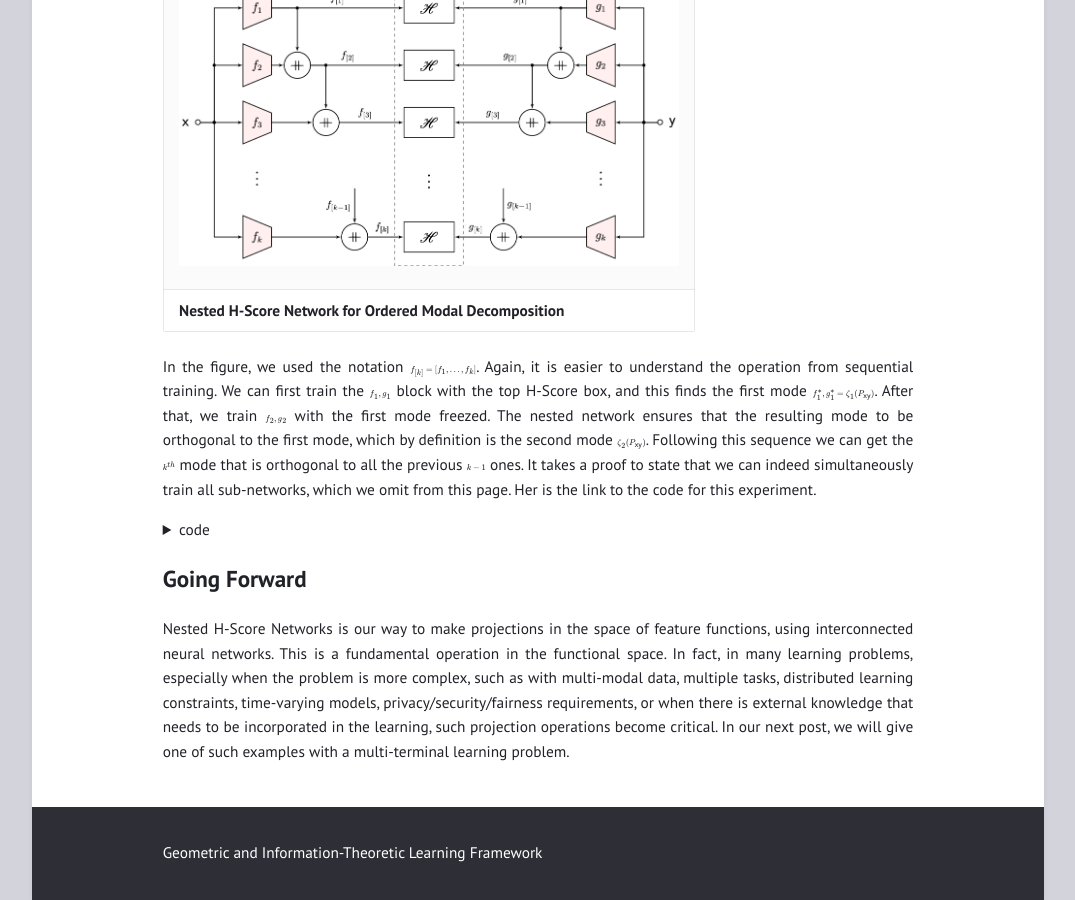
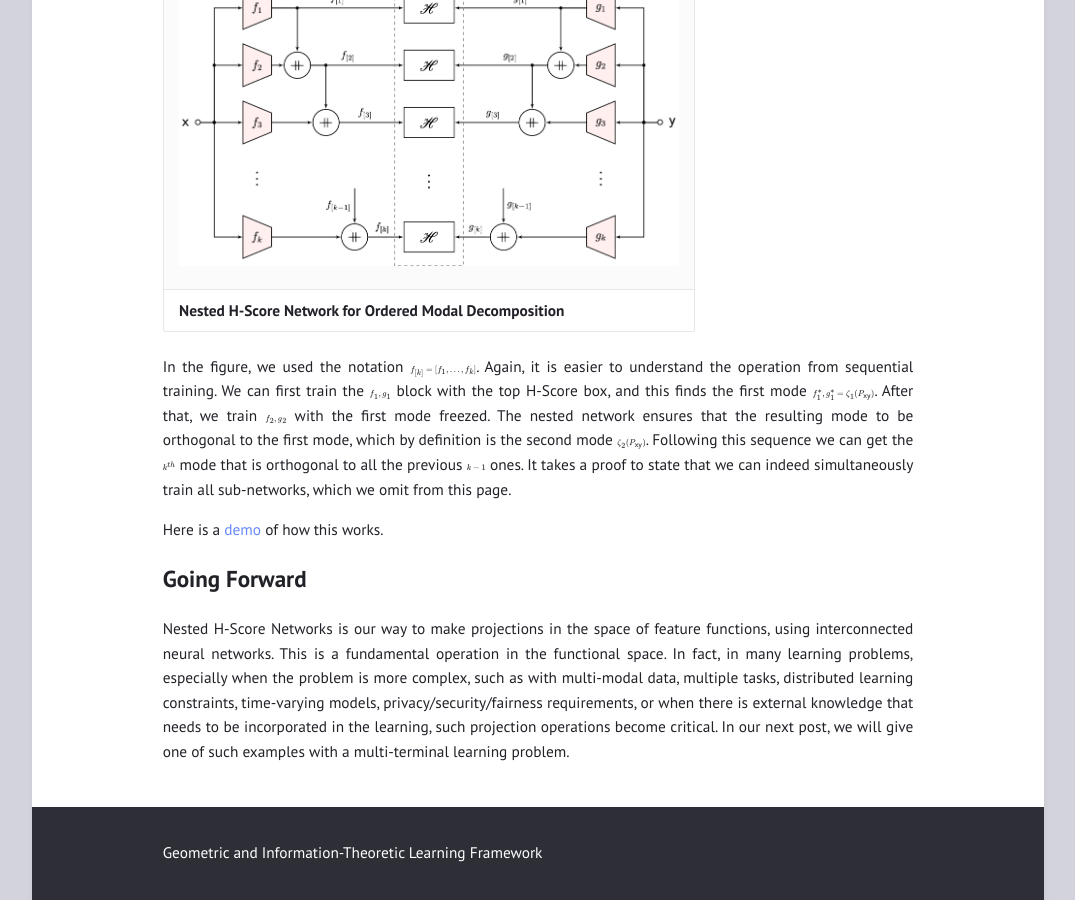
Before and after one commit to gilearning/gilearning.github.io, a Jekyll site: the page built from _posts/2022-09-08-NestedHScore.md, in a window 1280 px wide and 900 px high, scrolled down 4654 px. Shown: the whole window, without its empty margins (102-1177 px from the left). Built offline with Jekyll 4.4.1, drawn with Linux system fonts in a browser that asks for light colours; formulas are drawn with MathJax 3.

Commit message:
add demo for nested

```diff
--- a/_posts/2022-09-08-NestedHScore.md
+++ b/_posts/2022-09-08-NestedHScore.md
@@ -122,11 +122,9 @@ Now the nested H-Score network that would generate orthogonal modes in descendin
 |![test image](/assets/h_nest.png){: width="500" } |
 |<b> Nested H-Score Network for Ordered Modal Decomposition </b>|
 
-In the figure, we used the notation $f_{[k]} = [f_1, \ldots, f_k]$. Again, it is easier to understand the operation from sequential training. We can first train the $f_1, g_1$ block with the top H-Score box, and this finds the first mode $f^\ast_1, g^\ast_1 = \zeta_1(P_{\mathsf {xy}})$. After that, we train $f_2, g_2$ with the first mode freezed. The nested network ensures that the resulting mode to be orthogonal to the first mode, which by definition is the second mode $\zeta_2(P_{\mathsf {xy}})$. Following this sequence we can get the $k^{th}$ mode that is orthogonal to all the previous $k-1$ ones. It takes a proof to state that we can indeed simultaneously train all sub-networks, which we omit from this page. Her is the link to the code for this experiment.
+In the figure, we used the notation $f_{[k]} = [f_1, \ldots, f_k]$. Again, it is easier to understand the operation from sequential training. We can first train the $f_1, g_1$ block with the top H-Score box, and this finds the first mode $f^\ast_1, g^\ast_1 = \zeta_1(P_{\mathsf {xy}})$. After that, we train $f_2, g_2$ with the first mode freezed. The nested network ensures that the resulting mode to be orthogonal to the first mode, which by definition is the second mode $\zeta_2(P_{\mathsf {xy}})$. Following this sequence we can get the $k^{th}$ mode that is orthogonal to all the previous $k-1$ ones. It takes a proof to state that we can indeed simultaneously train all sub-networks, which we omit from this page.
 
-<details>
-<summary>code </summary>
-</details>
+Here is a [demo](https://colab.research.google.com/drive/1C9mdtDZ7GFvyiYxEboemJ3Ed18sUMkVB?usp=sharing) of how this works.
 
 ## Going Forward
 Nested H-Score Networks is our way to make projections in the space of feature functions, using interconnected neural networks. This is a fundamental operation in the functional space. In fact, in many learning problems, especially when the problem is more complex, such as with multi-modal data, multiple tasks, distributed learning constraints, time-varying models, privacy/security/fairness requirements, or when there is external knowledge that needs to be incorporated in the learning, such projection operations become critical. In our next post, we will give one of such examples with a multi-terminal learning problem.
```
